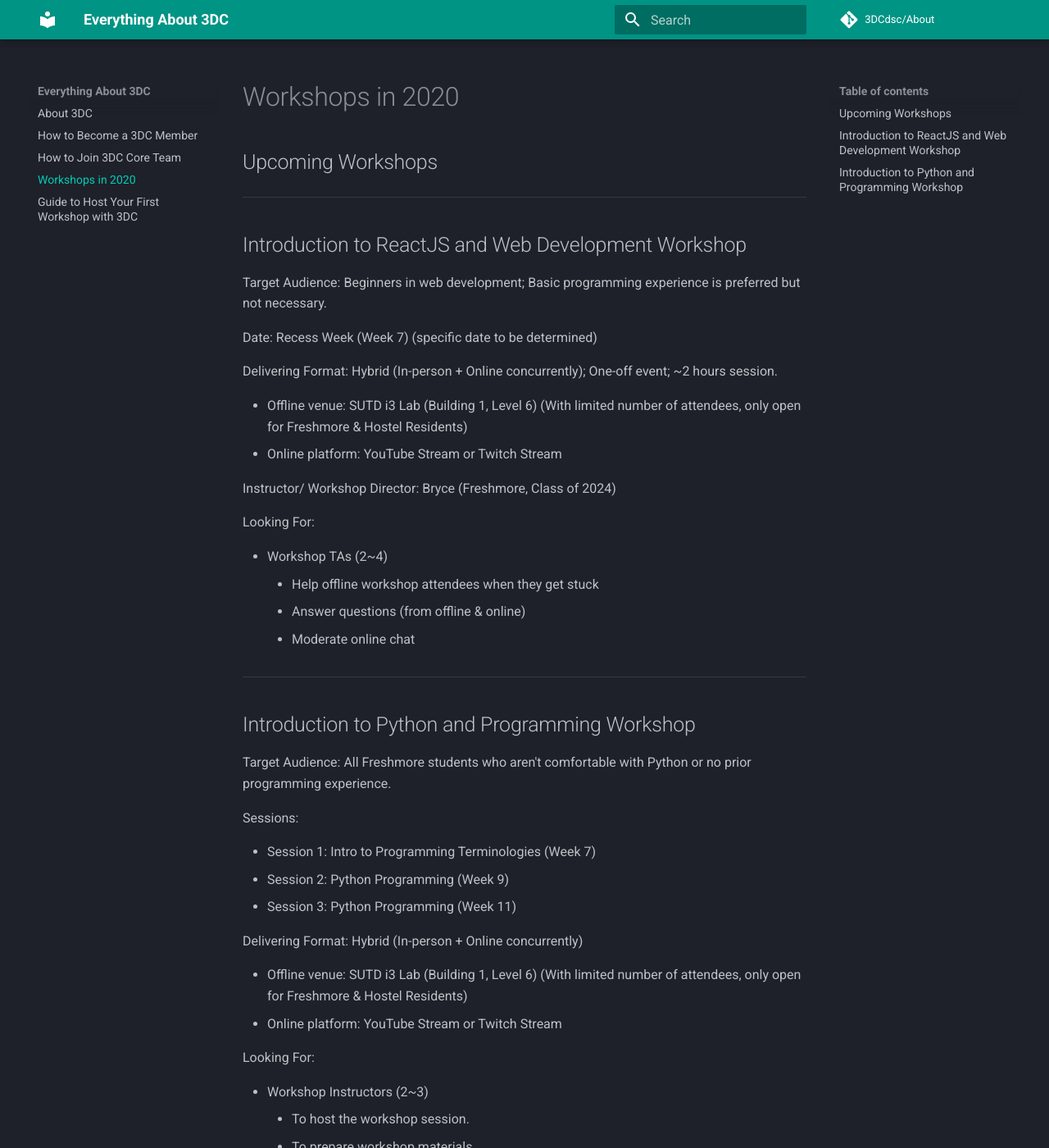
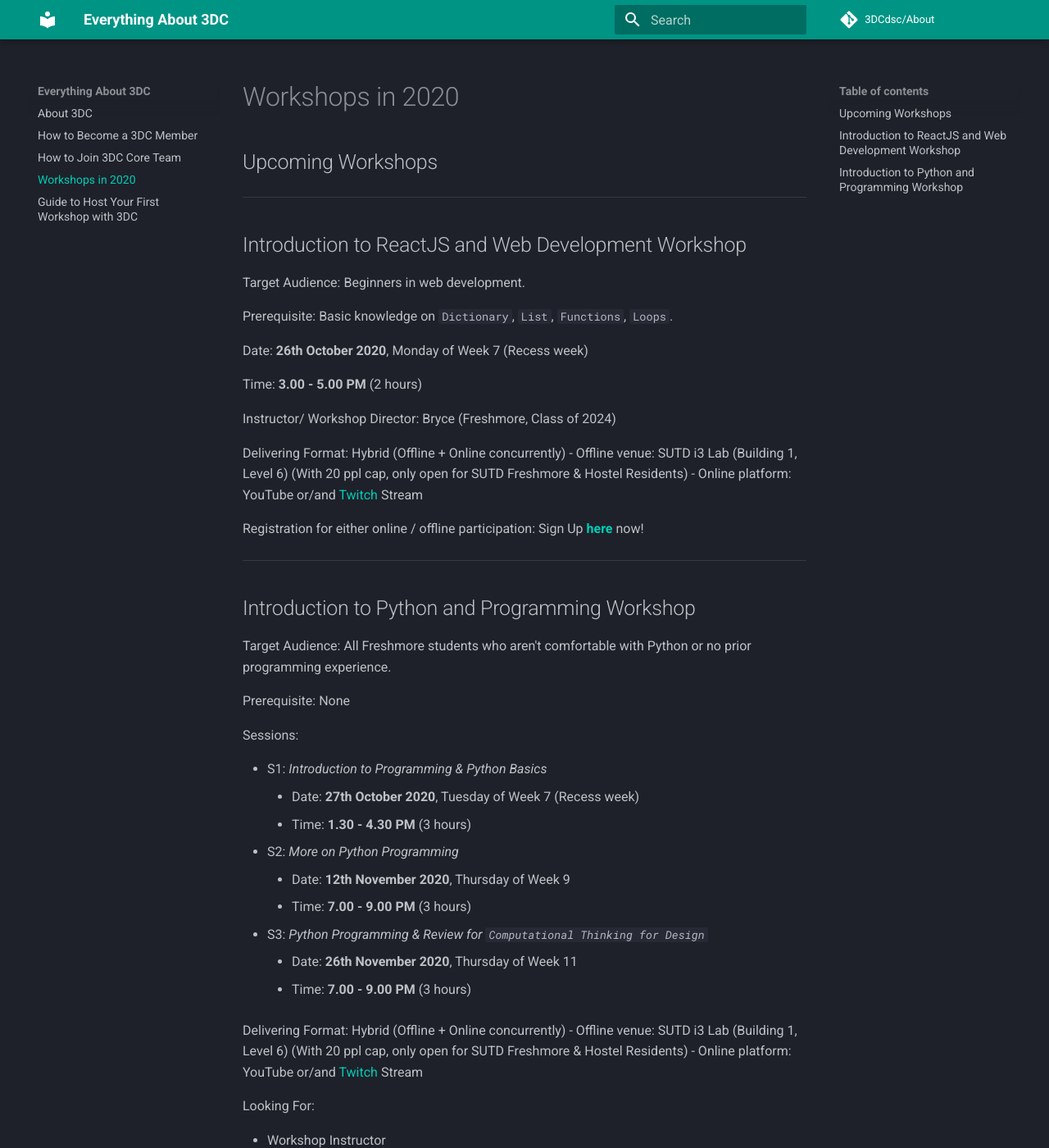
Before and after one commit to 3DCdsc/About, an MkDocs documentation site: the page built from docs/Workshop_2020.md, in a window 1280 px wide and 1400 px high. Shown: the whole window at 82% size. Built offline with MkDocs 1.6.1 and Material for MkDocs 9.7.7, drawn with Linux system fonts in a browser that asks for light colours; comment, search, counter and statistics services are not loaded.

Commit message:
Update workshop info

```diff
--- a/docs/Workshop_2020.md
+++ b/docs/Workshop_2020.md
@@ -6,43 +6,55 @@
 
 ## Introduction to ReactJS and Web Development Workshop
 
-Target Audience: Beginners in web development; Basic programming experience is preferred but not necessary.
+Target Audience: Beginners in web development.
 
-Date: Recess Week (Week 7) (specific date to be determined)
+Prerequisite: Basic knowledge on `Dictionary`, `List`, `Functions`, `Loops`.
 
-Delivering Format: Hybrid (In-person + Online concurrently); One-off event; ~2 hours session.
+Date: **26th October 2020**, Monday of Week 7 (Recess week)
 
-- Offline venue: SUTD i3 Lab (Building 1, Level 6) (With limited number of attendees, only open for Freshmore & Hostel Residents)
-- Online platform: YouTube Stream or Twitch Stream
+Time: **3.00 - 5.00 PM** (2 hours)
 
 Instructor/ Workshop Director: Bryce (Freshmore, Class of 2024)
 
-Looking For:
+Delivering Format: Hybrid (Offline + Online concurrently)
+- Offline venue: SUTD i3 Lab (Building 1, Level 6) (With 20 ppl cap, only open for SUTD Freshmore & Hostel Residents)
+- Online platform: YouTube or/and [Twitch](https://www.twitch.tv/3dcdsc) Stream
+
+Registration for either online / offline participation: Sign Up [**here**](https://forms.office.com/Pages/ResponsePage.aspx?id=drd2NJDpck-5UGJImDFiPT7laIF8QHhDuji50dJ_xY1UMjRKSzlJVDhXUkZZWVU3N0NEQUszNTRNVi4u) now!
+
+<!-- Looking For:
 
 - Workshop TAs (2~4)
     - Help offline workshop attendees when they get stuck
     - Answer questions (from offline & online)
-    - Moderate online chat
+    - Moderate online chat -->
 ---
 
 ## Introduction to Python and Programming Workshop
 
 Target Audience: All Freshmore students who aren't comfortable with Python or no prior programming experience.
 
+Prerequisite: None
+
 Sessions:
 
-- Session 1: Intro to Programming Terminologies (Week 7)
-- Session 2: Python Programming (Week 9)
-- Session 3: Python Programming (Week 11)
+- S1: *Introduction to Programming & Python Basics*
+    - Date: **27th October 2020**, Tuesday of Week 7 (Recess week)
+    - Time: **1.30 - 4.30 PM** (3 hours)
+- S2: *More on Python Programming*
+    - Date: **12th November 2020**, Thursday of Week 9
+    - Time: **7.00 - 9.00 PM** (3 hours)
+- S3: *Python Programming & Review for `Computational Thinking for Design`*
+    - Date: **26th November 2020**, Thursday of Week 11
+    - Time: **7.00 - 9.00 PM** (3 hours)
 
-Delivering Format: Hybrid (In-person + Online concurrently)
-
-- Offline venue: SUTD i3 Lab (Building 1, Level 6) (With limited number of attendees, only open for Freshmore & Hostel Residents)
-- Online platform: YouTube Stream or Twitch Stream
+Delivering Format: Hybrid (Offline + Online concurrently)
+- Offline venue: SUTD i3 Lab (Building 1, Level 6) (With 20 ppl cap, only open for SUTD Freshmore & Hostel Residents)
+- Online platform: YouTube or/and [Twitch](https://www.twitch.tv/3dcdsc) Stream
 
 Looking For:
 
-- Workshop Instructors (2~3)
+- Workshop Instructor
     - To host the workshop session.
     - To prepare workshop materials.
     - Comfortable and confident in using Python.
```
